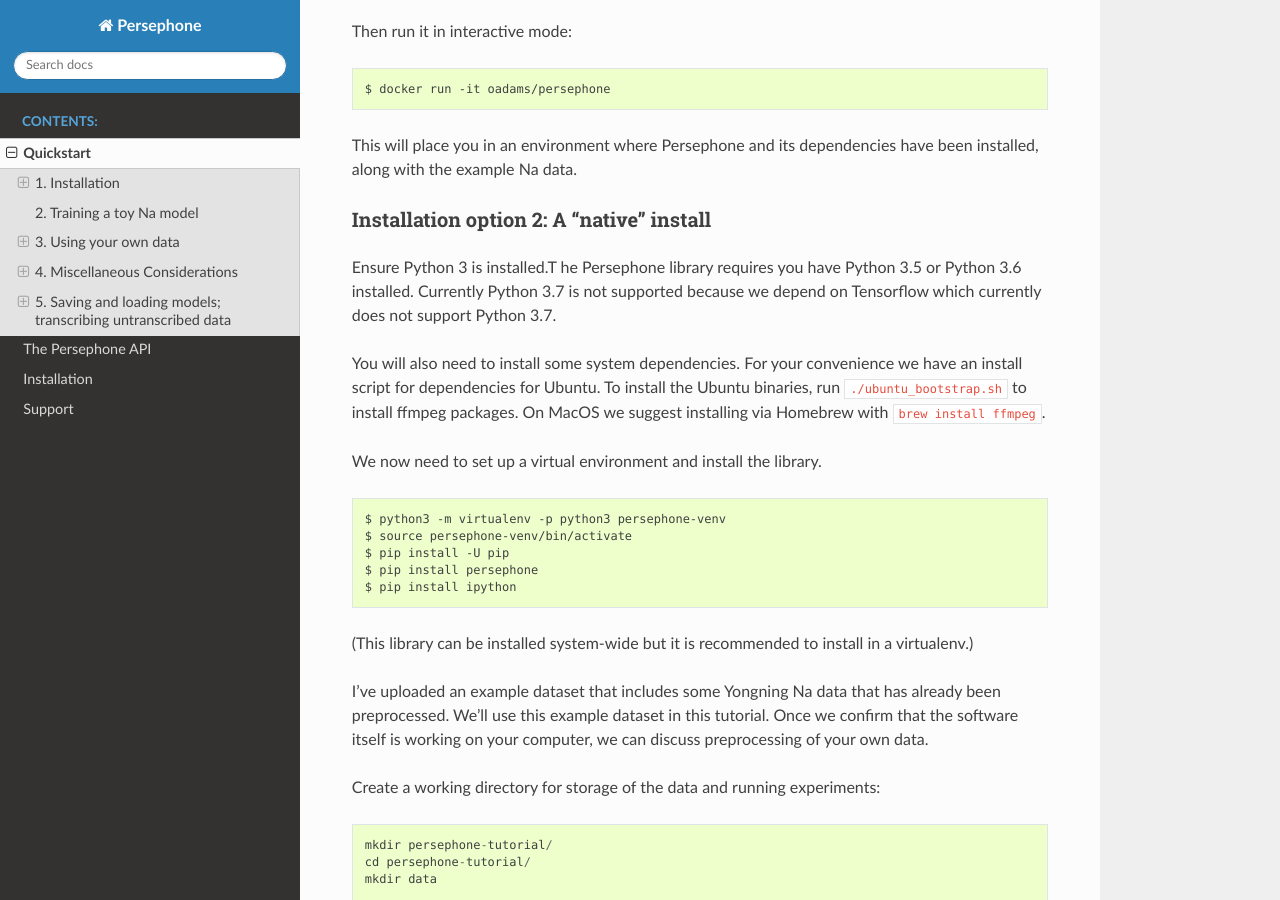
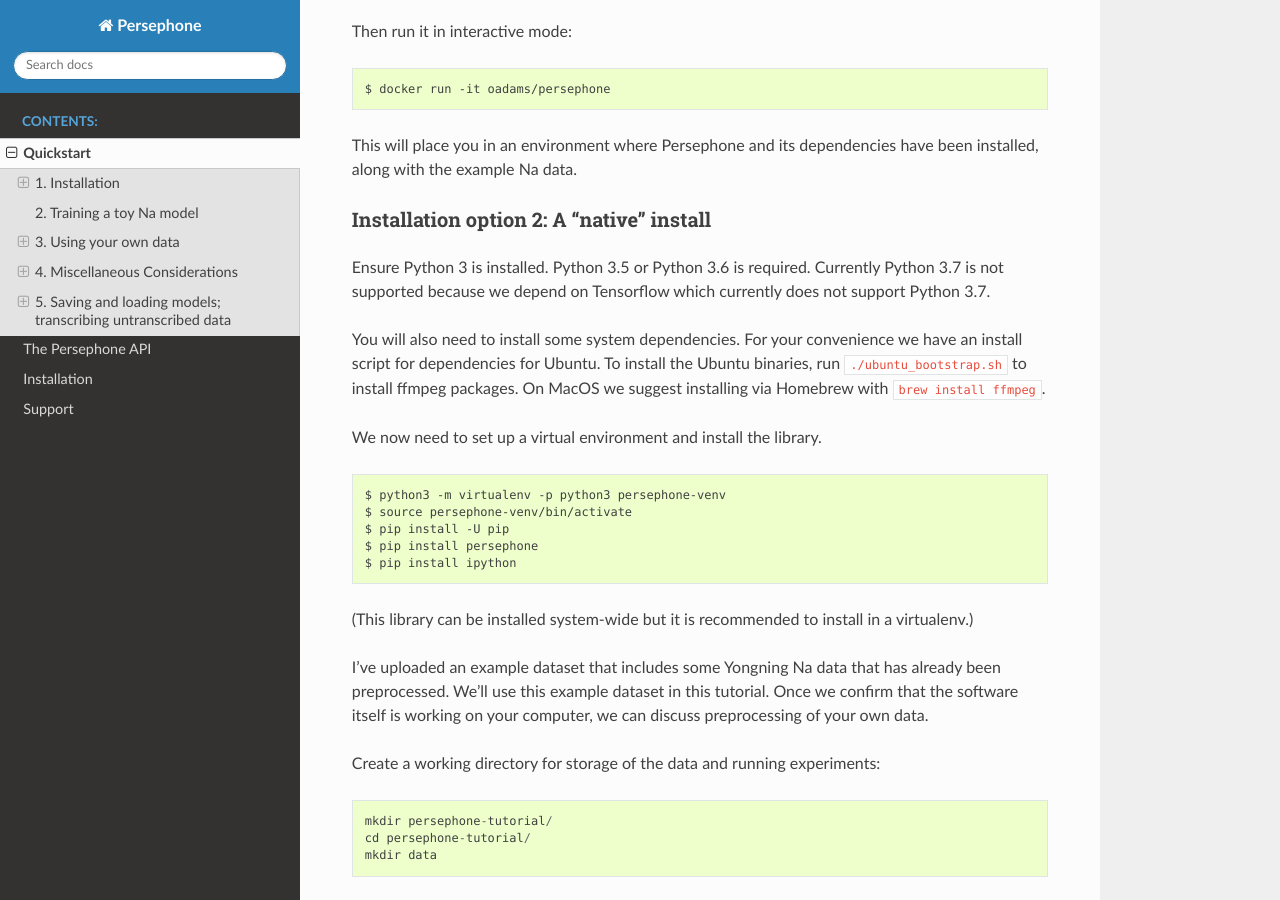
Before and after one commit to persephone-tools/persephone, a Sphinx documentation site: the page built from docs/quickstart.rst, in a window 1280 px wide and 900 px high, scrolled down 770 px. Built offline with Sphinx 7.4.7 and the Read the Docs theme 2.0.0, drawn with Linux system fonts in a browser that asks for light colours.

Commit message:
Update quickstart.rst
Typo fix.

```diff
--- a/docs/quickstart.rst
+++ b/docs/quickstart.rst
@@ -47,7 +47,7 @@ dependencies have been installed, along with the example Na data.
 Installation option 2: A "native" install
 ^^^^^^^^^^^^^^^^^^^^^^^^^^^^^^^^^^^^^^^^^
 
-Ensure Python 3 is installed.T he Persephone library requires you have Python 3.5 or Python 3.6 installed. Currently Python 3.7 is not supported because we depend on Tensorflow which currently does not support Python 3.7.
+Ensure Python 3 is installed. Python 3.5 or Python 3.6 is required. Currently Python 3.7 is not supported because we depend on Tensorflow which currently does not support Python 3.7.
 
 You will also need to install some system dependencies. For your
 convenience we have an install script for dependencies for Ubuntu. To
```
